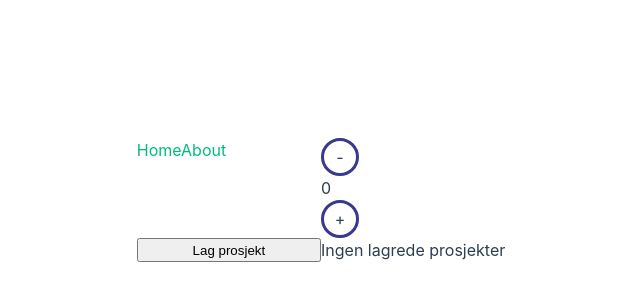
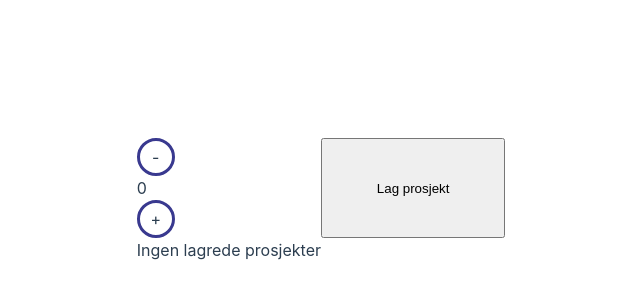
Before and after one commit to annelineguttormsen/amigo, a Vue app: page / in a window 1280 px wide. Shown: the part 200-500 px from the top of the page, without its empty margins (319-959 px from the left). Built offline with nearby package versions, Linux system fonts and the light colour scheme.

Commit message:
build: remove router links from app file

```diff
--- a/src/App.vue
+++ b/src/App.vue
@@ -1,16 +1,7 @@
 <script setup lang="ts">
-import { RouterLink, RouterView } from 'vue-router'
+import { RouterView } from 'vue-router'
 </script>
 
 <template>
-  <header>
-    <div class="wrapper">
-      <nav>
-        <RouterLink to="/">Home</RouterLink>
-        <RouterLink to="/about">About</RouterLink>
-      </nav>
-    </div>
-  </header>
-
   <RouterView />
 </template>
```
